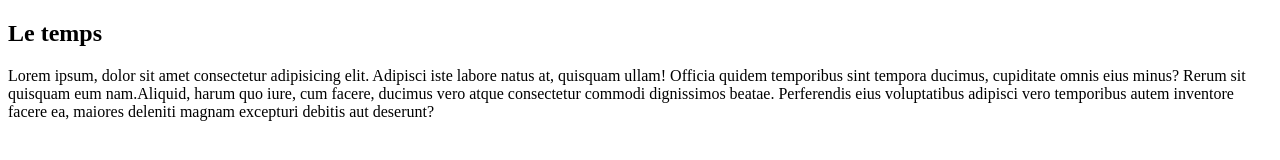
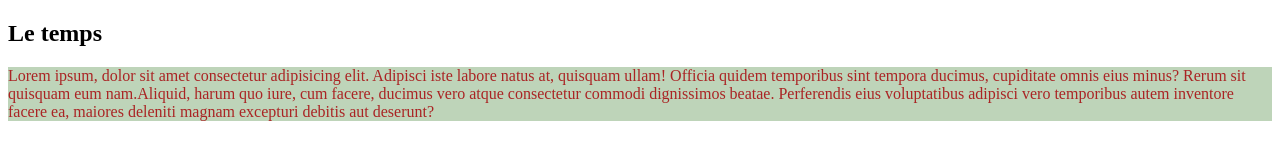
Before and after one commit to Mbharis/gitsite, a plain HTML site: page index.html in a window 1280 px wide. Drawn offline with Linux system fonts and the light colour scheme.

Commit message:
version 2.0 de notre application

```diff
--- a/style.css
+++ b/style.css
@@ -1,4 +1,4 @@
 p{
-    background-color: blue
-    color = white
+    background-color: rgba(80, 139, 65, 0.37);
+    color : rgb(170, 36, 36)
 }
```
